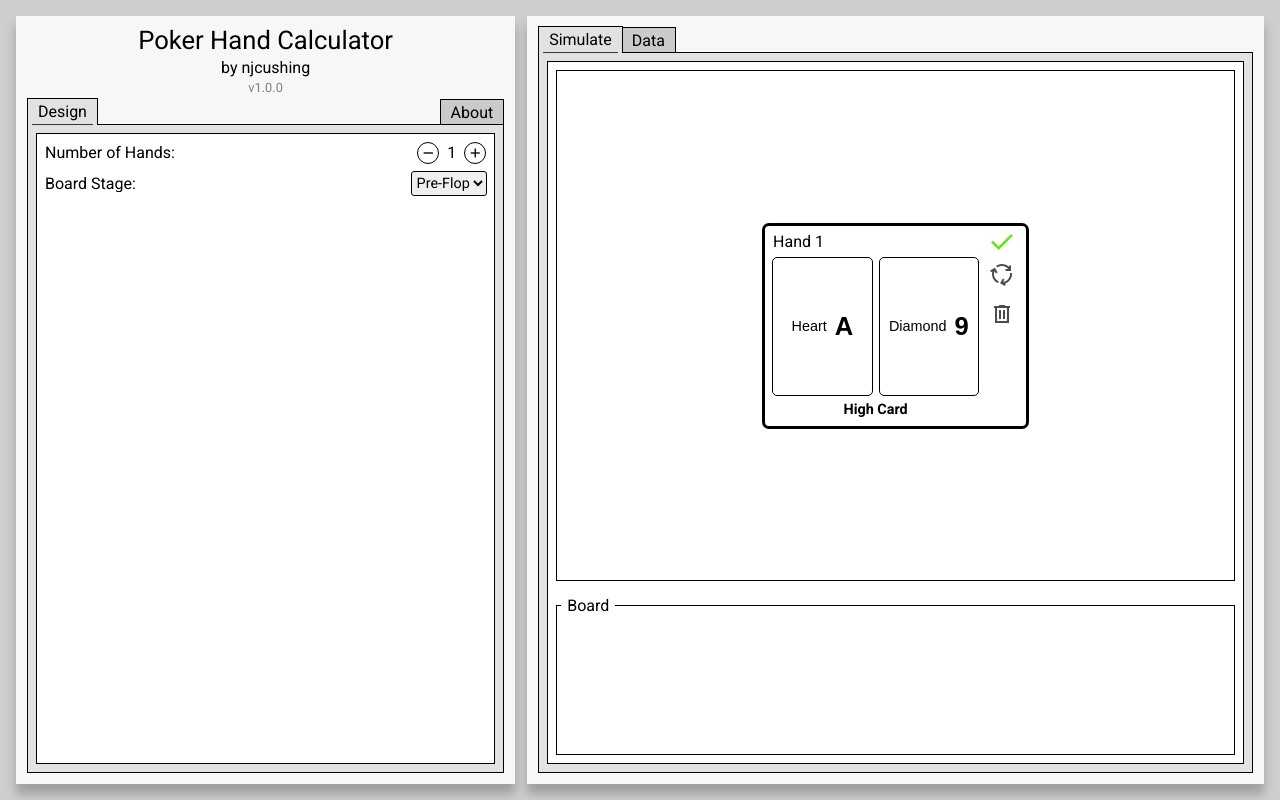
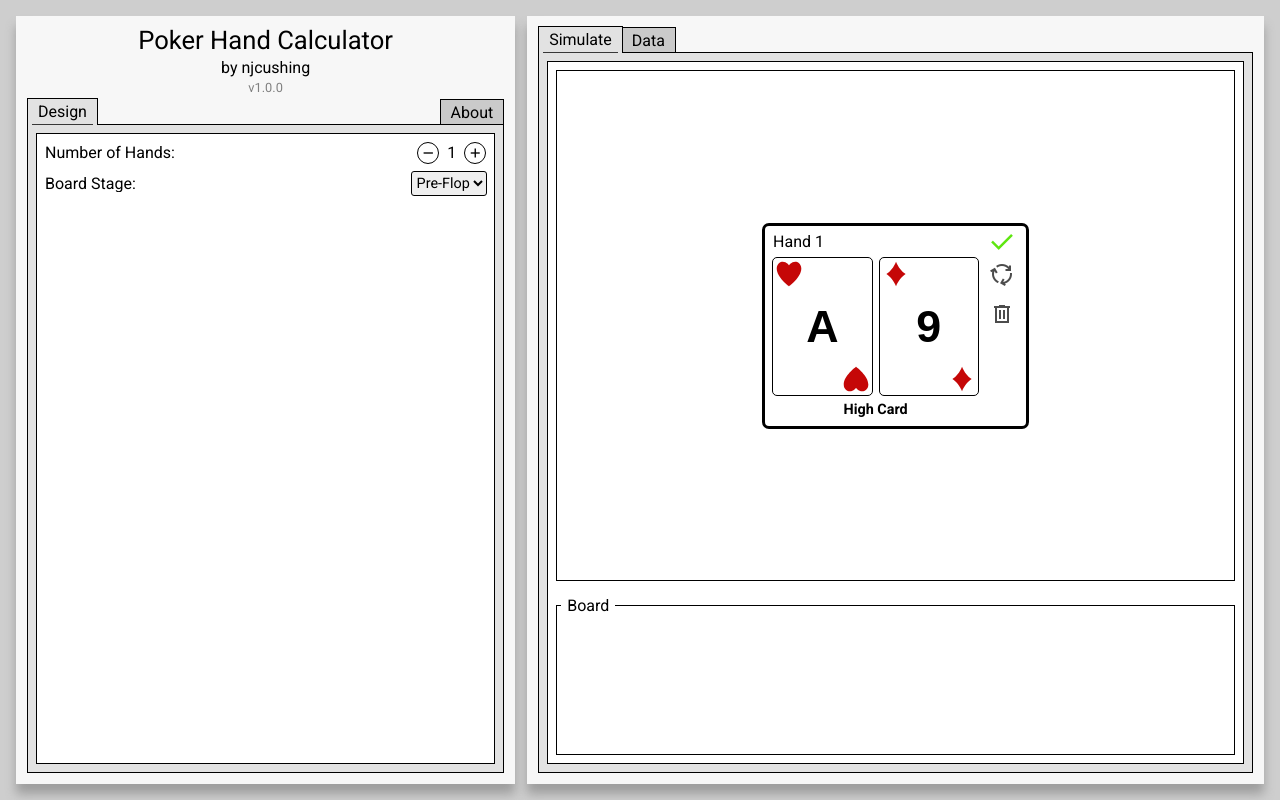
Before and after one commit to njcushing/poker-hand-calculator, a React (Vite) app: page / in a window 1280 px wide. Built offline with nearby package versions, Linux system fonts and the light colour scheme.

Commit message:
Redesign Card component using SVGs for each suit

```diff
--- a/src/features/Simulate/components/Card/index.module.css
+++ b/src/features/Simulate/components/Card/index.module.css
@@ -1,18 +1,20 @@
 .card {
-    display: flex;
-    flex-direction: row;
+    display: grid;
+    grid-template-rows: 1fr 50% 1fr;
+    grid-template-columns: 100%;
     justify-content: center;
     align-items: center;
-    gap: 8px;
-
-    min-width: 0;
-    height: 100%;
-    aspect-ratio: 63 / 88;
+    gap: 4%;
 
     border-radius: 4px;
     border: none;
     outline: 1px solid #000;
     background-color: transparent;
+
+    min-width: 0;
+    height: 100%;
+    aspect-ratio: 63 / 88;
+    padding: 2px;
 }
 
 @media (hover: hover) {
@@ -27,13 +29,22 @@
     outline: 3px solid black;
 }
 
-.suit {
-    color: black;
-    font-size: 0.9rem;
+.suit-top,
+.suit-bottom {
+    justify-self: start;
+
+    height: 100%;
+    aspect-ratio: 1;
+}
+
+.suit-bottom {
+    justify-self: end;
+
+    transform: scale(1, -1);
 }
 
 .rank {
     color: black;
-    font-size: 1.6rem;
+    font-size: 2.8rem;
     font-weight: bold;
 }
--- a/src/features/Simulate/components/Card/index.tsx
+++ b/src/features/Simulate/components/Card/index.tsx
@@ -1,4 +1,5 @@
 import { Card as TCardInfo } from "@/features/Deck/utils/deckFuncs";
+import { suitSVG } from "./utils/suitSVGs";
 import styles from "./index.module.css";
 
 export type TCard = {
@@ -17,8 +18,9 @@ export function Card({ info }: TCard) {
                 e.currentTarget.blur();
             }}
         >
-            <p className={styles["suit"]}>{info.suit}</p>
+            <p className={styles["suit-top"]}>{suitSVG(info.suit)}</p>
             <p className={styles["rank"]}>{info.rank}</p>
+            <p className={styles["suit-bottom"]}>{suitSVG(info.suit)}</p>
         </button>
     );
 }
```
